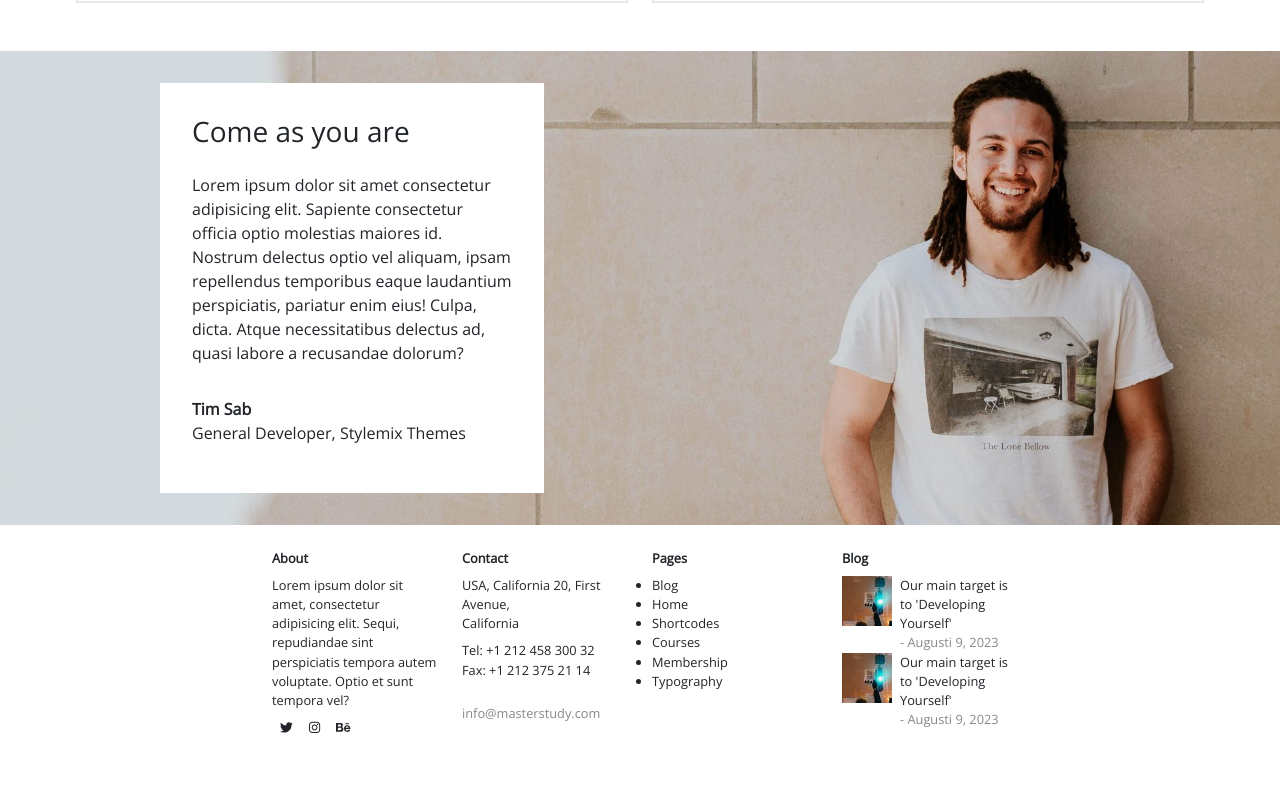
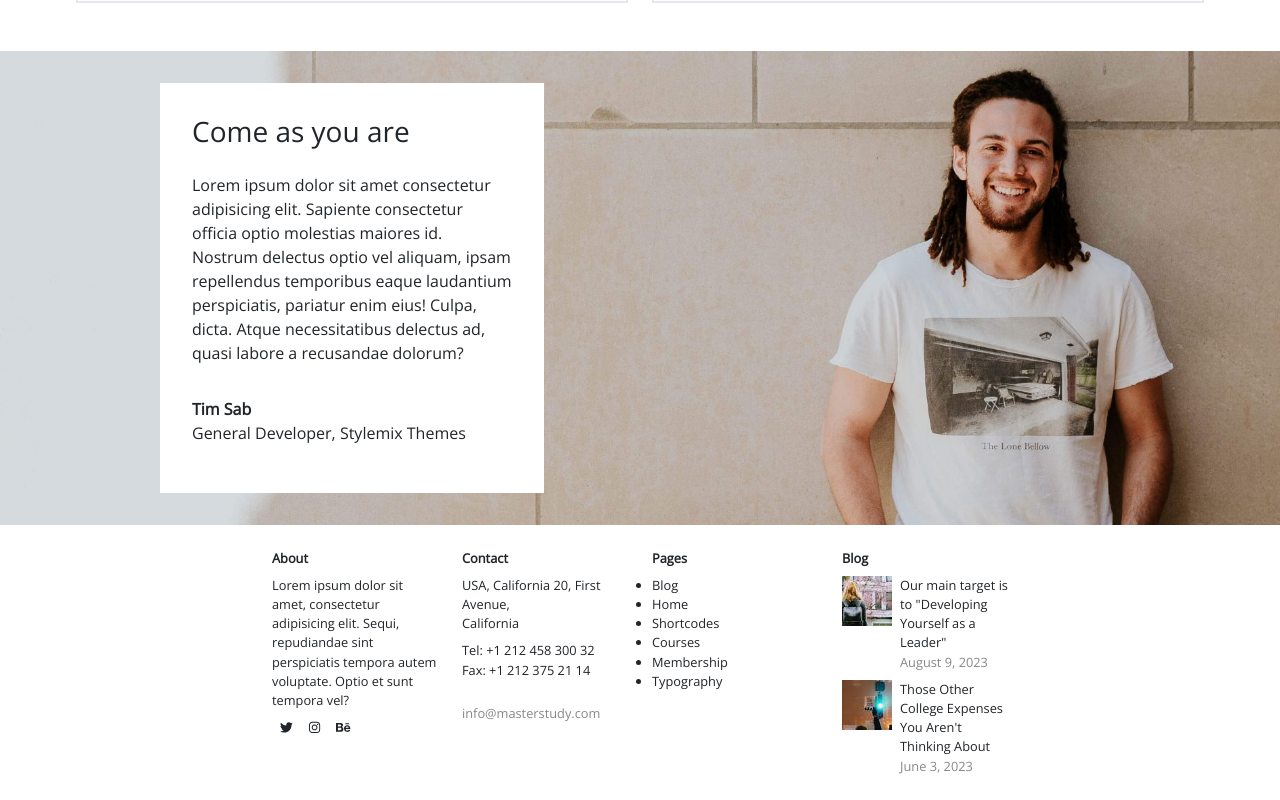
Before and after one commit to Nicowski25/proj-html-vuejs, a Vue app: page / in a window 1280 px wide. Shown: the part 4146-4946 px from the top of the page. Before the commit the page ends 4923 px from the top, so only its background shows below. Built offline with nearby package versions, Linux system fonts and the light colour scheme.

Commit message:
blog props

```diff
--- /dev/null
+++ b/src/assets/data/blogArticles.js
@@ -0,0 +1,12 @@
+export const blogs = [
+    {
+        thumb: 'photo-1490376840453-5f616fbebe5b-50x50.jpeg',
+        title: 'Our main target is to "Developing Yourself as a Leader"',
+        date: 'August 9, 2023'
+    },
+    {
+        thumb: 'photo-1517520287167-4bbf64a00d66-50x50.jpeg',
+        title: 'Those Other College Expenses You Aren\'t Thinking About',
+        date: 'June 3, 2023'
+    }
+]
--- a/src/components/AppFooter.vue
+++ b/src/components/AppFooter.vue
@@ -1,6 +1,19 @@
 <script>
+import { blogs } from '../assets/data/blogArticles';
+import ArticleComponent from './ArticleComponent.vue';
 export default {
-    name: 'AppFooter'
+    name: 'AppFooter',
+    components: {
+        ArticleComponent
+    },
+    data() {
+        return {
+            blogs
+        }
+    },
+    props: {
+        article: Array
+    }
 }
 </script>
 
@@ -43,20 +56,7 @@ export default {
             <!-- blog -->
             <div class="col-2">
                 <strong>Blog</strong>
-                <div class="article pt-2">
-                    <img src="../assets/img/photo-1517520287167-4bbf64a00d66-50x50.jpeg" alt="">
-                    <div class="article-description">
-                        <p>Our main target is to 'Developing Yourself'</p>
-                        <p class="date">- Augusti 9, 2023</p>
-                    </div>
-                </div>
-                <div class="article">
-                    <img src="../assets/img/photo-1517520287167-4bbf64a00d66-50x50.jpeg" alt="">
-                    <div class="article-description">
-                        <p>Our main target is to 'Developing Yourself'</p>
-                        <p class="date p-0">- Augusti 9, 2023</p>
-                    </div>
-                </div>
+                <ArticleComponent v-for="article in blogs" :article="article"></ArticleComponent>
             </div>
         </div>
     </div>
@@ -84,14 +84,5 @@ p {
 ul {
     padding: 0;
 }
-.article {
-    display: flex;
-    img {
-        height: 60%;
-        padding-right: 0.5rem;
-    }
-    .date {
-        color: $dark-grey;
-    }
-}
+
 </style>
--- /dev/null
+++ b/src/components/ArticleComponent.vue
@@ -0,0 +1,38 @@
+<script>
+export default {
+    name: 'ArticleComponent',
+    props: {
+        article: Object,
+    }
+}
+</script>
+
+<template>
+    <div class="article pt-2">
+        <img :src="`src/assets/img/${article.thumb}`">
+        <div class="article-description">
+            <p> {{ article.title }} </p>
+            <p class="date"> {{ article.date }} </p>
+        </div>
+    </div>
+</template>
+
+
+<style lang="scss" scoped>
+@use '../assets/scss/partials/variables' as *;
+.article {
+    display: flex;
+    img {
+        height: 60%;
+        padding-right: 0.5rem;
+    }
+    .date {
+        color: $dark-grey;
+    }
+}
+
+p {
+    padding: 0;
+    margin: 0;
+}
+</style>
```
